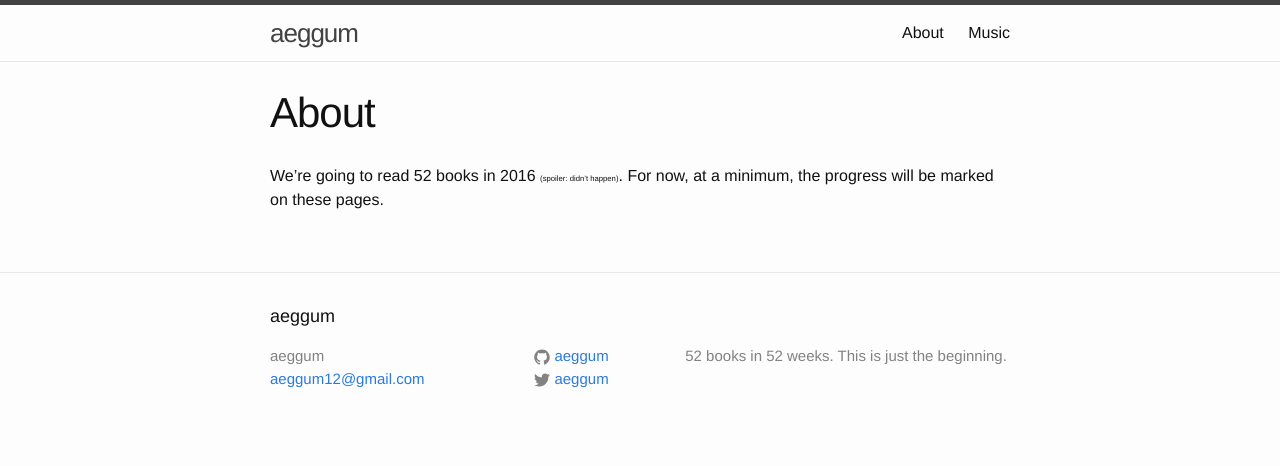
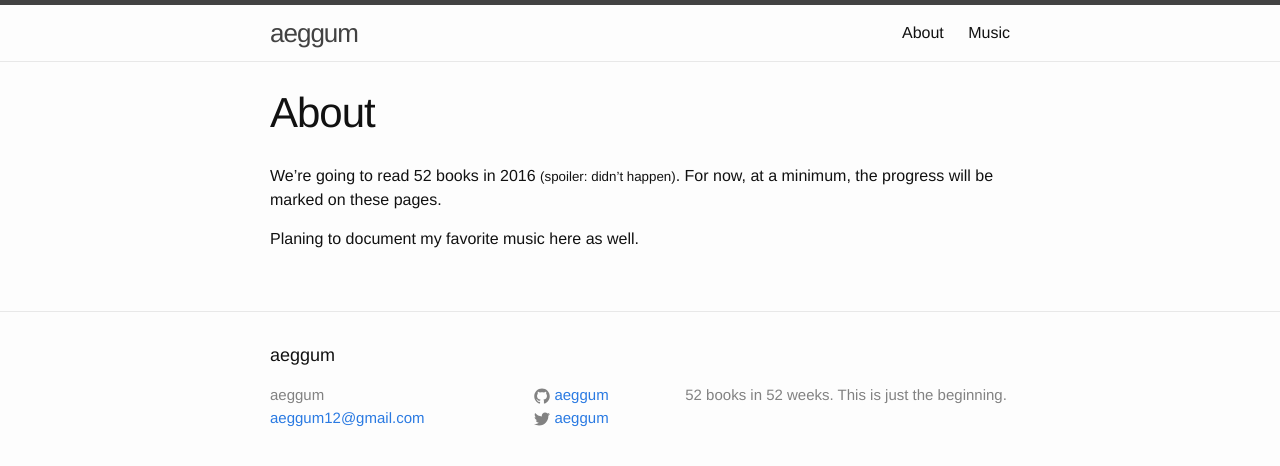
Before and after one commit to aeggum/aeggum.github.io, a Jekyll site: the page built from about.md, in a window 1280 px wide. Shown: the top 466 px of the page. Built offline with Jekyll 4.4.1, drawn with Linux system fonts in a browser that asks for light colours.

Commit message:
update about

```diff
--- a/about.md
+++ b/about.md
@@ -4,4 +4,6 @@ title: About
 permalink: /about/
 ---
 
-We're going to read 52 books in 2016 <small><small><small><small>(spoiler: didn't happen)</small></small></small></small>.  For now, at a minimum, the progress will be marked on these pages.
+We're going to read 52 books in 2016 <small>(spoiler: didn't happen)</small>.  For now, at a minimum, the progress will be marked on these pages.
+
+Planing to document my favorite music here as well.
```
